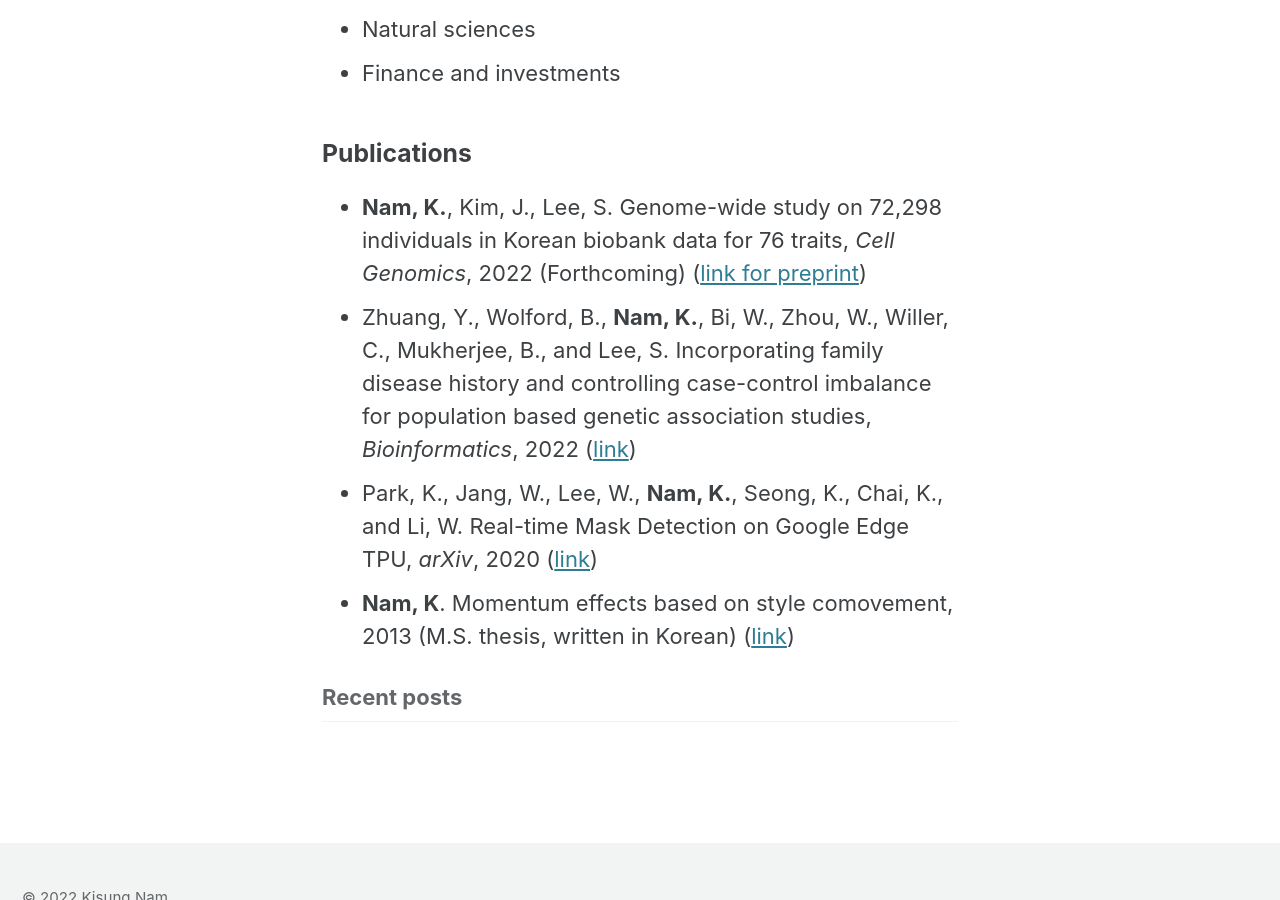
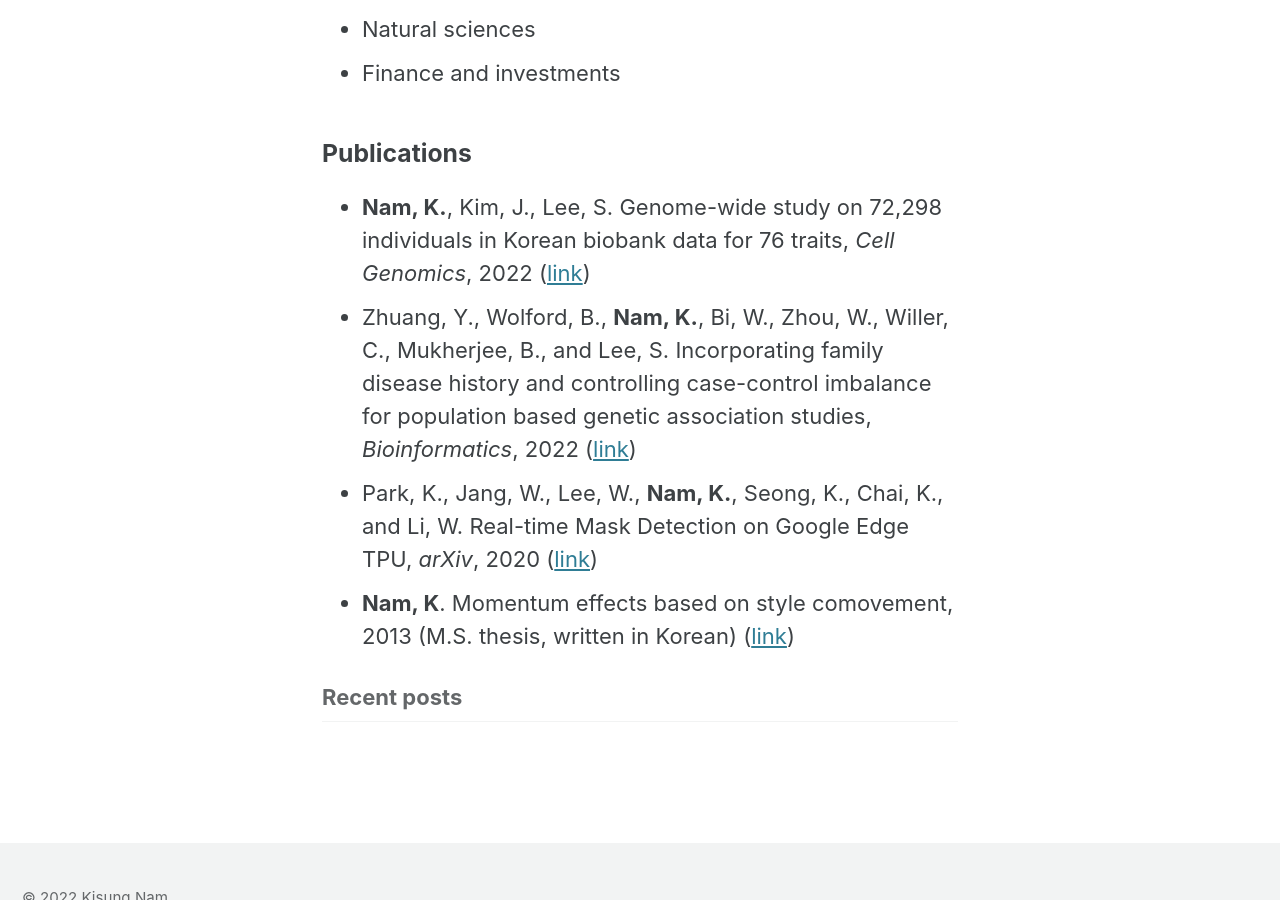
Before and after one commit to namks/namks.github.io, a Jekyll site: the page built from index.md, in a window 1280 px wide and 900 px high, scrolled down 886 px. Built offline with Jekyll 4.4.1, drawn with Linux system fonts in a browser that asks for light colours; cached includes are drawn as plain includes; our own code applies the rules of GitHub Pages for plain Markdown files; the list of posts is cut into pages by our own code.

Commit message:
Update index.md

```diff
--- a/index.md
+++ b/index.md
@@ -22,7 +22,7 @@ Whenever you commit to this repository, GitHub Pages will run [Jekyll](https://j
 
 ### Publications
 
-- **Nam, K.**, Kim, J., Lee, S. Genome-wide study on 72,298 individuals in Korean biobank data for 76 traits, _Cell Genomics_, 2022 (Forthcoming) ([link for preprint](https://www.medrxiv.org/content/10.1101/2022.02.23.22271389v1))
+- **Nam, K.**, Kim, J., Lee, S. Genome-wide study on 72,298 individuals in Korean biobank data for 76 traits, _Cell Genomics_, 2022 ([link](https://www.cell.com/cell-genomics/fulltext/S2666-979X(22)00138-0))
 - Zhuang, Y., Wolford, B., **Nam, K.**, Bi, W., Zhou, W., Willer, C., Mukherjee, B., and Lee, S. Incorporating family disease history and controlling case-control imbalance for population based genetic association studies, _Bioinformatics_, 2022 ([link](https://doi.org/10.1093/bioinformatics/btac459))
 - Park, K., Jang, W., Lee, W., **Nam, K.**, Seong, K., Chai, K., and Li, W. Real-time Mask Detection on Google Edge TPU, _arXiv_, 2020 ([link](https://arxiv.org/abs/2010.04427))
 - **Nam, K**. Momentum effects based on style comovement, 2013 (M.S. thesis, written in Korean) ([link](http://library.kaist.ac.kr/search/detail/view.do?bibCtrlNo=569786&flag=dissertation))
```
